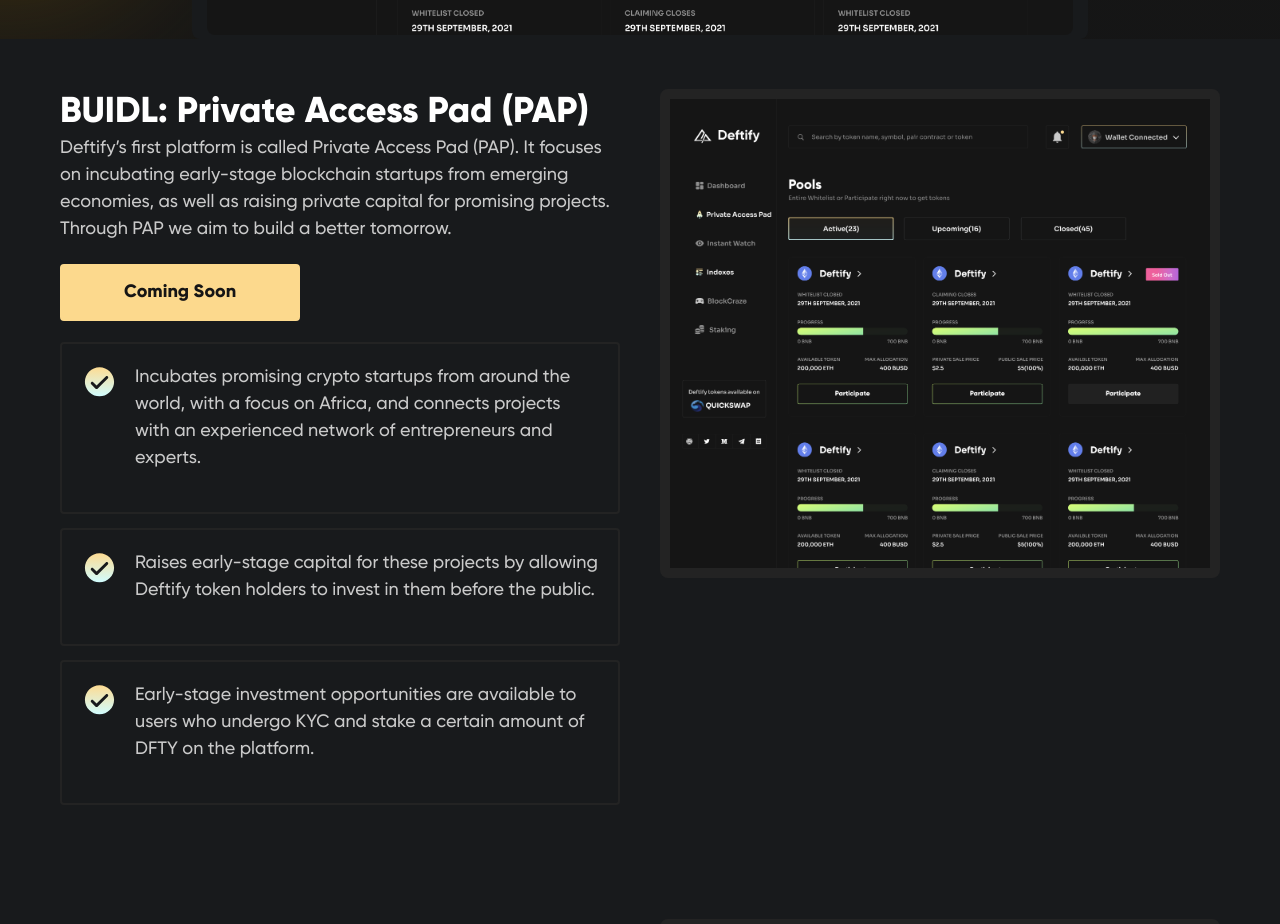
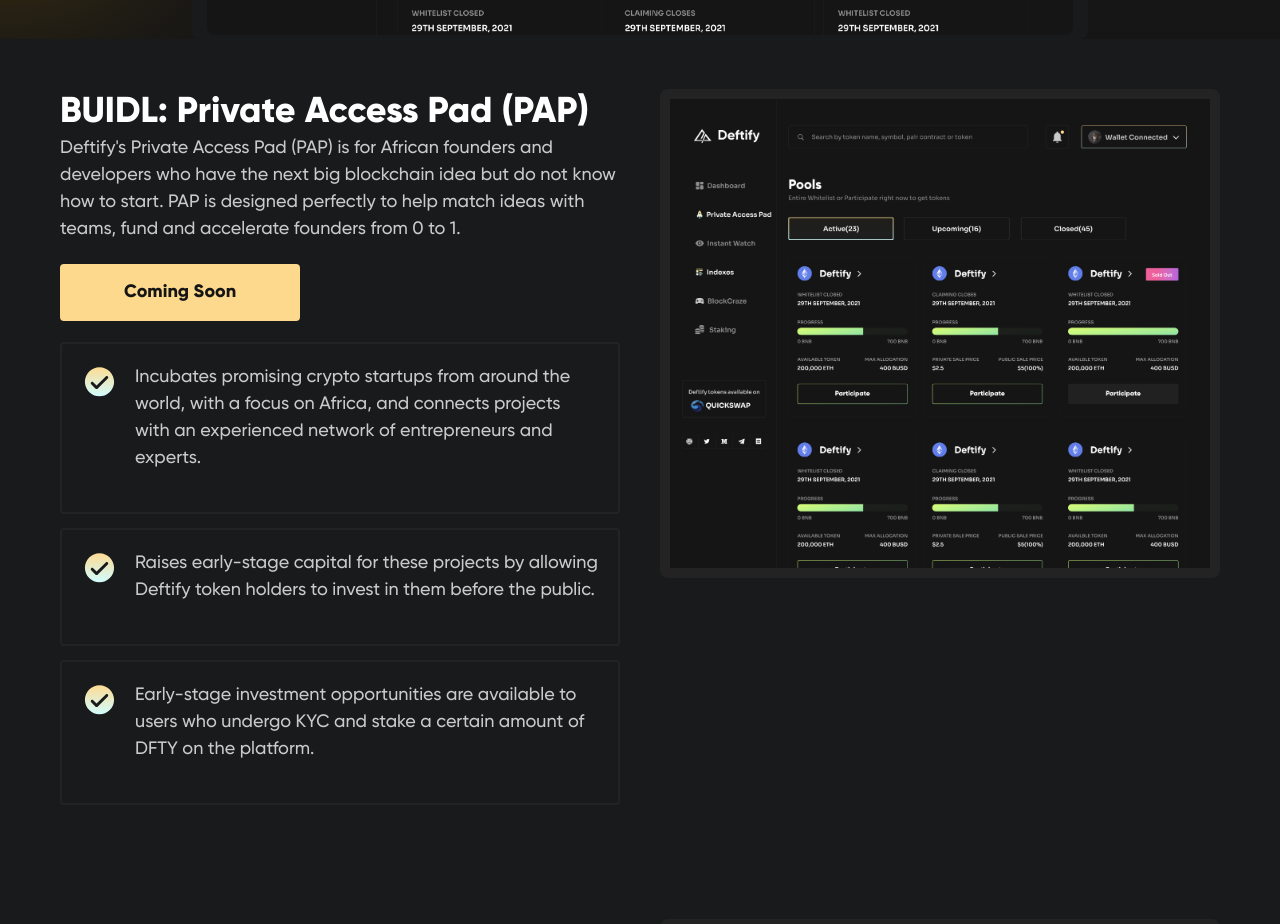
Before and after one commit to KvNGCzA/Official-Website, a React (Create React App) app: page / in a window 1280 px wide. Shown: the part 1140-2064 px from the top of the page. Built offline with nearby package versions, Linux system fonts and the light colour scheme; a web font is replaced by a local one.

Commit message:
Update index.tsx

```diff
--- a/src/pages/Home/index.tsx
+++ b/src/pages/Home/index.tsx
@@ -89,9 +89,9 @@ export const Home = (props: Props) => {
             </Text>
 
             <Text fontWeight={500}>
-              Deftify’s first platform is called Private Access Pad (PAP). It focuses on incubating early-stage
-              blockchain startups from emerging economies, as well as raising private capital for promising projects.
-              Through PAP we aim to build a better tomorrow.
+            Deftify's Private Access Pad (PAP) is for African founders and developers who have the next big blockchain idea
+              but do not know how to start. PAP is designed perfectly to help match ideas with teams, fund and accelerate
+              founders from 0 to 1.
             </Text>
 
             <Spacing marginVertical="21px">
```
